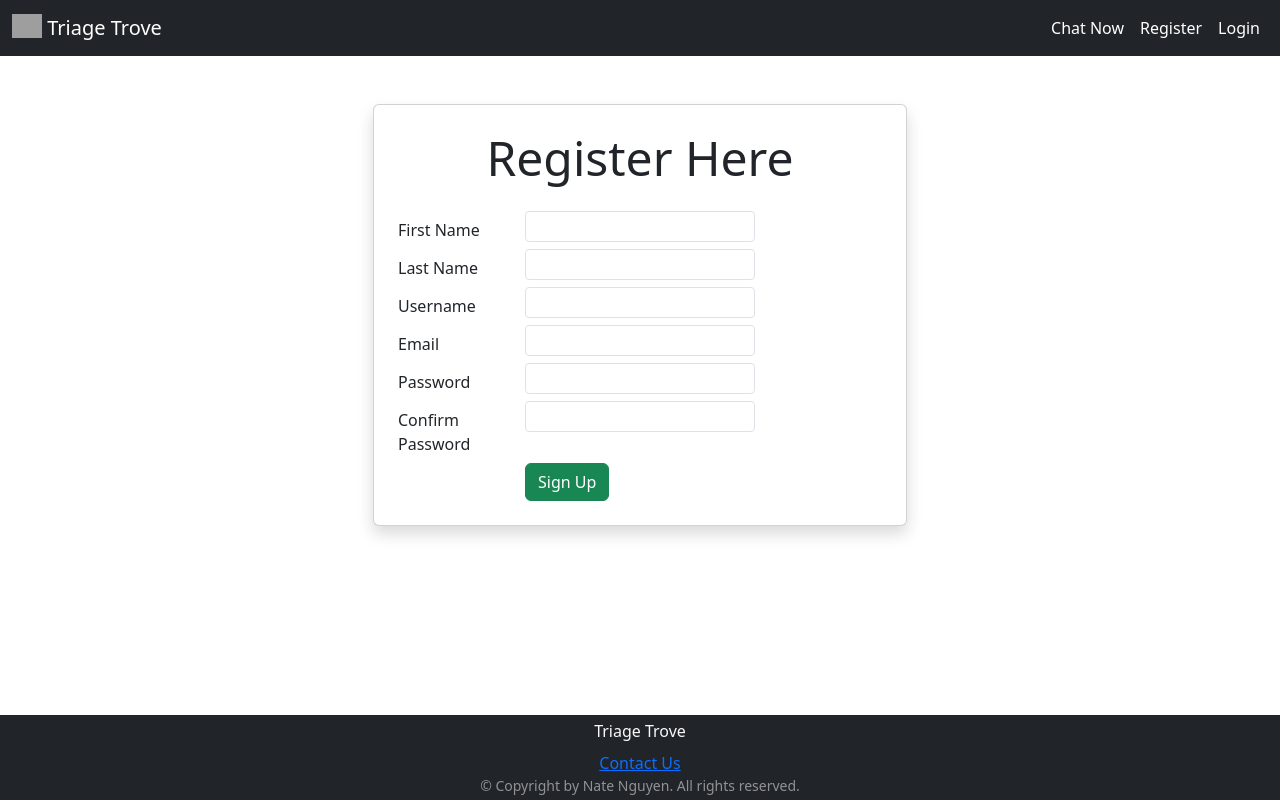
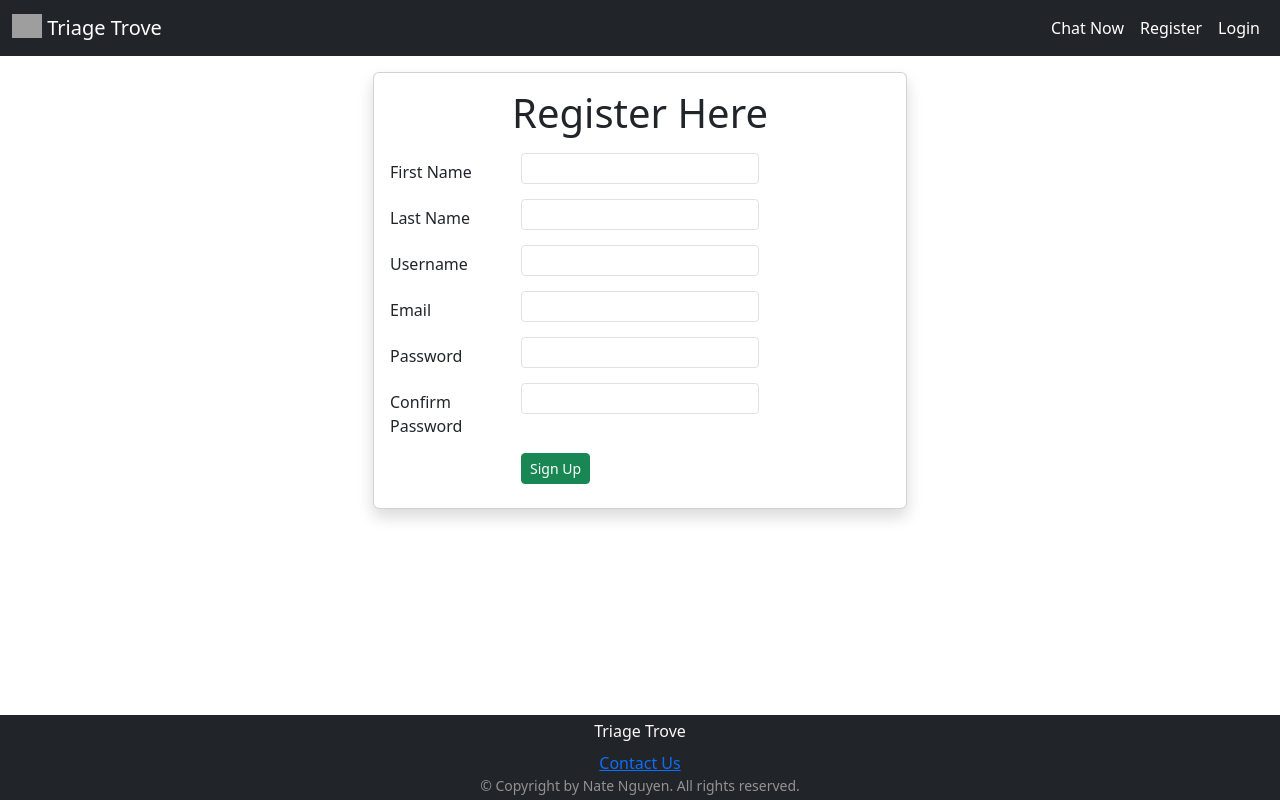
Before and after one commit to natenguyen100/triage-trove, a Flask app: page /register in a window 1280 px wide. Run offline with Flask 3, Linux system fonts and the light colour scheme; some libraries are stand-ins or nearby versions; grey boxes are pictures that could not be loaded.

Commit message:
eigth commit

```diff
--- a/templates/base.html
+++ b/templates/base.html
@@ -7,6 +7,22 @@
     <link href="https://cdn.jsdelivr.net/npm/bootstrap@5.3.3/dist/css/bootstrap.min.css" rel="stylesheet" integrity="sha384-QWTKZyjpPEjISv5WaRU9OFeRpok6YctnYmDr5pNlyT2bRjXh0JMhjY6hW+ALEwIH" crossorigin="anonymous">
     <link rel="stylesheet" href="https://fonts.googleapis.com/css2?family=Material+Symbols+Outlined:opsz,wght,FILL,GRAD@48,400,0,0" />
     <link rel="stylesheet" href="https://fonts.googleapis.com/css2?family=Material+Symbols+Rounded:opsz,wght,FILL,GRAD@48,400,1,0" />
+    <style>
+        html, body {
+            height: 100%;
+            margin: 0;
+        }
+        body {
+            display: flex;
+            flex-direction: column;
+        }
+        .content {
+            flex: 1 0 auto;
+        }
+        .footer {
+            flex-shrink: 0;
+        }
+    </style>
 </head>
 <body>
 <nav class="navbar navbar-expand-lg navbar-dark bg-dark">
@@ -48,11 +64,11 @@
     </div>
 </nav>
 
-<div class="container">
+<div class="container content">
     {% block content %}{% endblock %}
 </div>
 
-<footer class="bg-dark py-1 mt-5 fixed-bottom">
+<footer class="footer bg-dark py-1 mt-5">
     <div class="container text-light text-center">
         <p class="display-10 mb-2">Triage Trove</p>
         <a href="/ticket_submission">Contact Us</a>
--- a/templates/users/register.html
+++ b/templates/users/register.html
@@ -2,18 +2,18 @@
 
 {% block content %}
 
-<div class="container mt-5">
+<div class="container mt-3">
   <div class="row justify-content-center">
     <div class="col-md-6">
       <div class="card shadow">
-        <div class="card-body p-4">
-          <h1 class="display-5 text-center mb-4">Register Here</h1>
+        <div class="card-body p-3">
+          <h1 class="display-6 text-center mb-3">Register Here</h1>
 
           <form method="POST">
             {{ form.hidden_tag() }}
 
             {% for field in form if field.widget.input_type != 'hidden' %}
-              <div class="form-group row">
+              <div class="form-group row mb-2">
                 {{ field.label(class="col-sm-3 col-form-label text-right") }}
                 <div class="col-sm-6">
                   {{ field(class_="form-control form-control-sm") }}
@@ -21,9 +21,9 @@
               </div>
             {% endfor %}
 
-            <div class="form-group row">
+            <div class="form-group row mb-2">
               <div class="col-sm-9 offset-sm-3">
-                <button class="btn btn-success" type="submit">Sign Up</button>
+                <button class="btn btn-success btn-sm" type="submit">Sign Up</button>
               </div>
             </div>
           </form>
```
